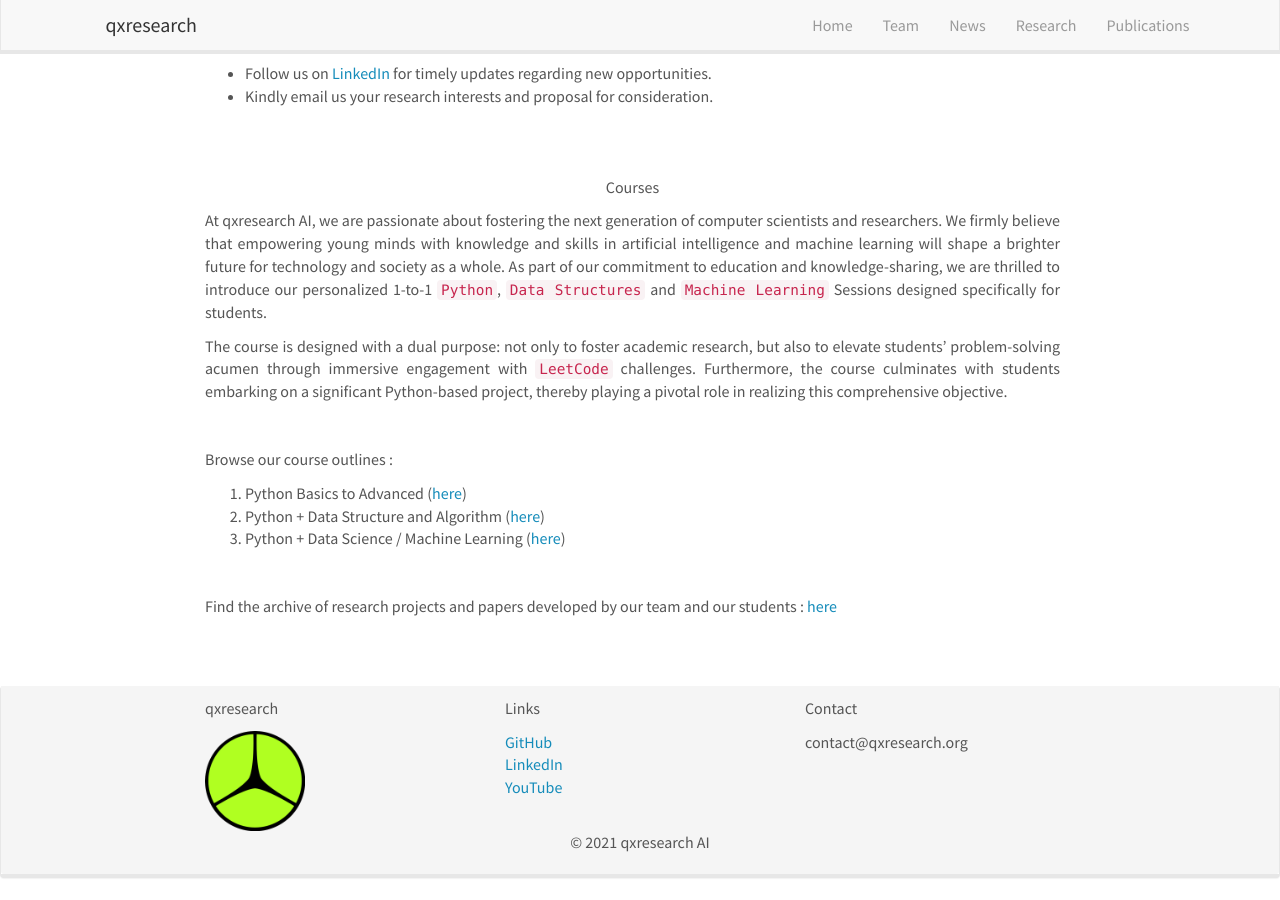
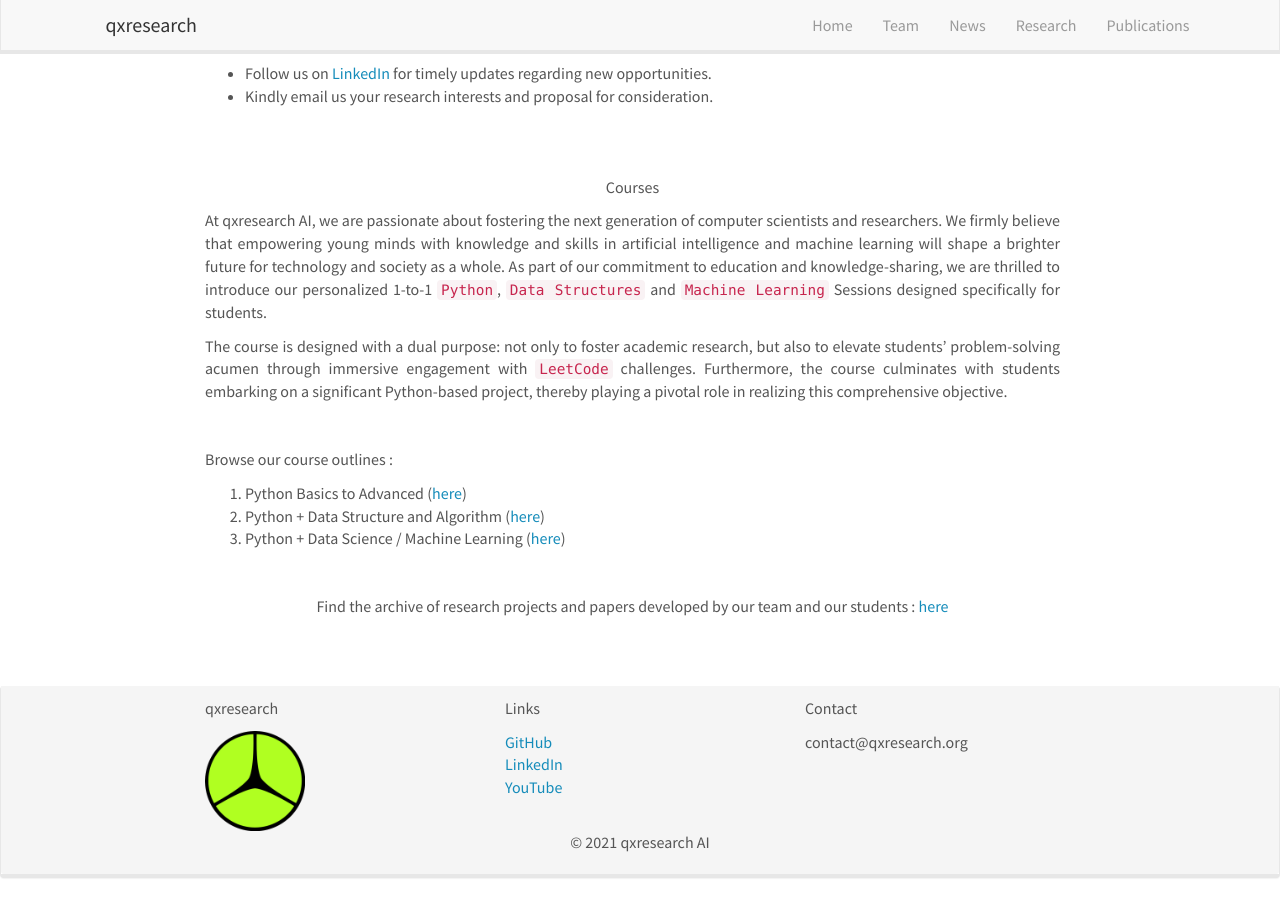
Before and after one commit to qxresearch/qxresearch.github.io, a Jekyll site: the page built from _pages/home.md, in a window 1280 px wide and 900 px high, scrolled down 938 px. Built offline with Jekyll 4.4.1, drawn with Linux system fonts in a browser that asks for light colours; nearby versions of some CDN libraries.

Commit message:
Update home.md

```diff
--- a/_pages/home.md
+++ b/_pages/home.md
@@ -47,7 +47,9 @@ Browse our course outlines :
 
 <br>
 
-Find the archive of research projects and papers developed by our team and our students : [here]()
+
+<p style="text-align: center;">Find the archive of research projects and papers developed by our team and our students : [here](https://github.com/qxresearch/qxresearch-event-1)</p>
+
 
 <br>
 <br>
```
